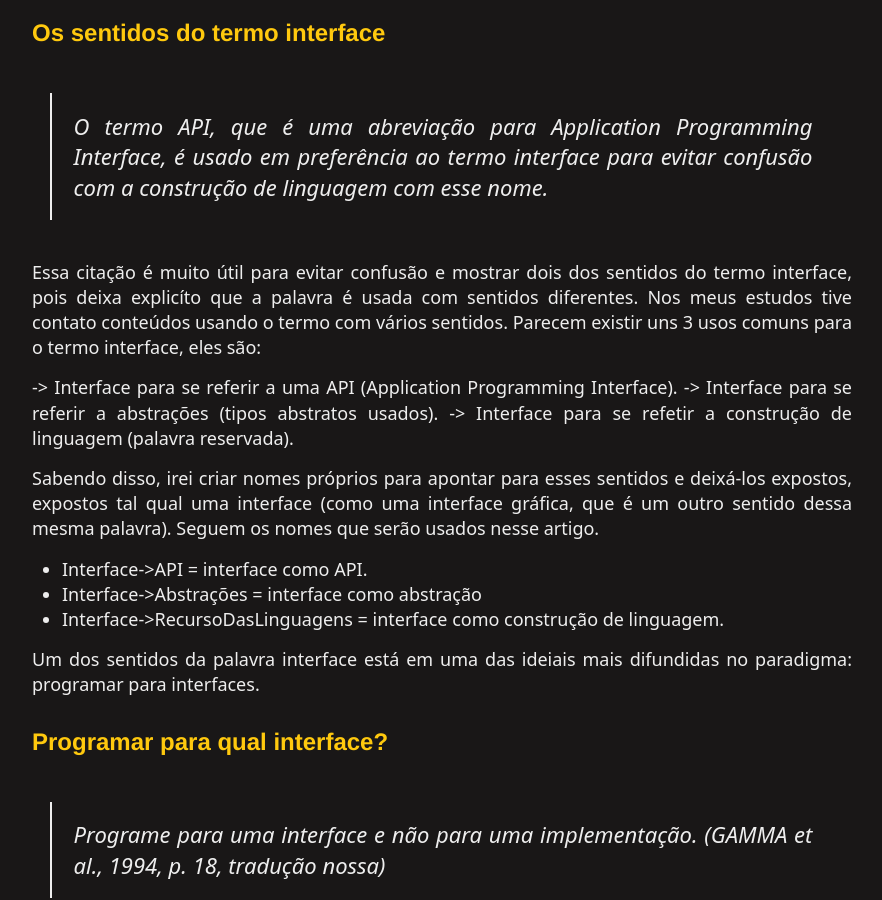
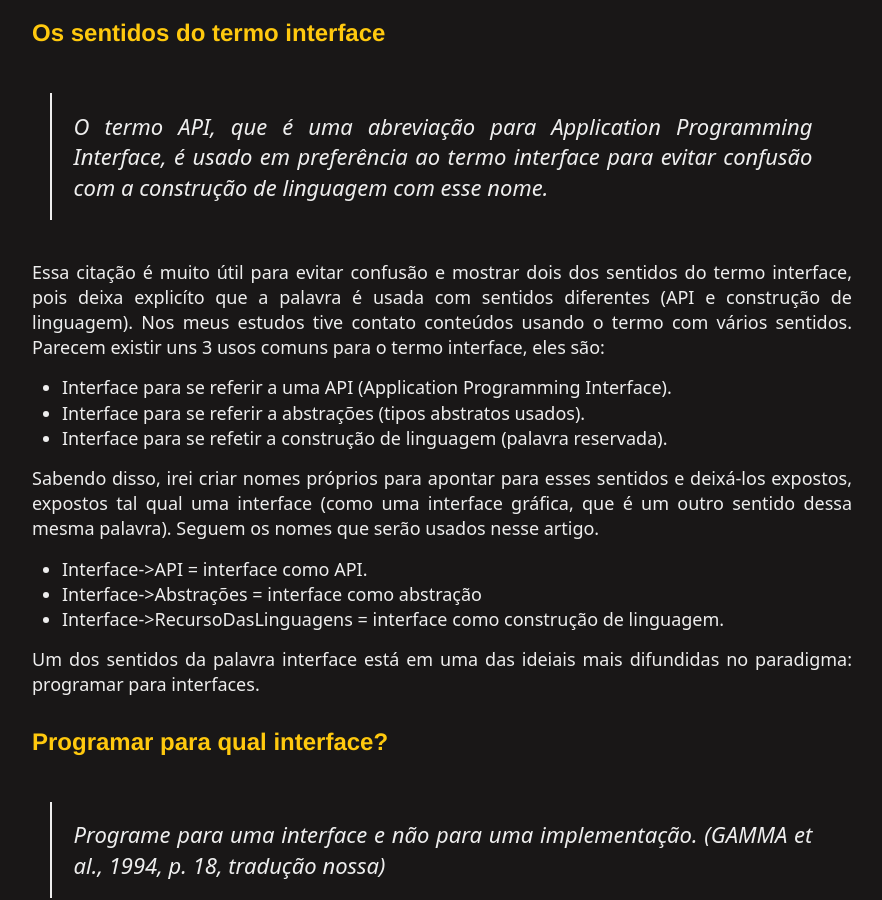
Before and after one commit to raphael-da-silva/raphael-da-silva.github.io, a Jekyll site: the page built from _posts/2021-06-17-programar-para-interfaces.md, in a window 1280 px wide and 900 px high, scrolled down 935 px. Shown: the whole window, without its empty margins (198-1080 px from the left). Built offline with Jekyll 4.4.1, drawn with Linux system fonts in a browser that asks for light colours; nearby versions of some CDN libraries.

Commit message:
Revisão

```diff
--- a/_posts/2021-06-17-programar-para-interfaces.md
+++ b/_posts/2021-06-17-programar-para-interfaces.md
@@ -29,11 +29,11 @@ The term API, which is short for applica-tion programming interface, is used in
 
 > O termo API, que é uma abreviação para Application Programming Interface, é usado em preferência ao termo interface para evitar confusão com a construção de linguagem com esse nome.
 
-Essa citação é muito útil para evitar confusão e mostrar dois dos sentidos do termo interface, pois deixa explicíto que a palavra é usada com sentidos diferentes. Nos meus estudos tive contato conteúdos usando o termo com vários sentidos. Parecem existir uns 3 usos comuns para o termo interface, eles são:
+Essa citação é muito útil para evitar confusão e mostrar dois dos sentidos do termo interface, pois deixa explicíto que a palavra é usada com sentidos diferentes (API e construção de linguagem). Nos meus estudos tive contato conteúdos usando o termo com vários sentidos. Parecem existir uns 3 usos comuns para o termo interface, eles são:
 
--> Interface para se referir a uma API (Application Programming Interface).
--> Interface para se referir a abstrações (tipos abstratos usados).
--> Interface para se refetir a construção de linguagem (palavra reservada).
+* Interface para se referir a uma API (Application Programming Interface).
+* Interface para se referir a abstrações (tipos abstratos usados).
+* Interface para se refetir a construção de linguagem (palavra reservada).
 
 Sabendo disso, irei criar nomes próprios para apontar para esses sentidos e deixá-los expostos, expostos tal qual uma interface (como uma interface gráfica, que é um outro sentido dessa mesma palavra). Seguem os nomes que serão usados nesse artigo.
 
```
